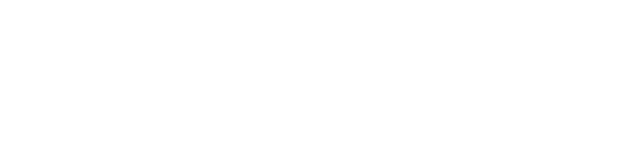
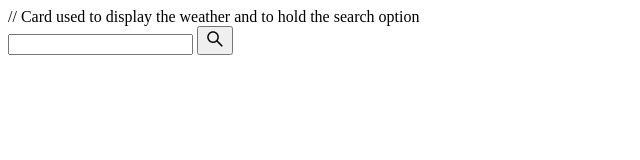
Before and after one commit to vorad1/Weather-App, a plain HTML site: page index.html in a window 1280 px wide. Shown: the whole page, without its empty margins (0-640 px from the left). Drawn offline with Linux system fonts and the light colour scheme.

Commit message:
Initial build of web app

```diff
--- a/index.html
+++ b/index.html
@@ -7,6 +7,18 @@
     <title>Weather App</title>
 </head>
 <body>
+    // Card used to display the weather and to hold the search option
 
+    <div class="card">
+        <div class="search">
+            <input type="text" class="search-bar">
+            <button><svg stroke="currentColor" fill="currentColor" stroke-width="0" viewBox="0 0 1024 1024" height="1.5em"
+                width="1.5em" xmlns="http://www.w3.org/2000/svg">
+                <path
+                  d="M909.6 854.5L649.9 594.8C690.2 542.7 712 479 712 412c0-80.2-31.3-155.4-87.9-212.1-56.6-56.7-132-87.9-212.1-87.9s-155.5 31.3-212.1 87.9C143.2 256.5 112 331.8 112 412c0 80.1 31.3 155.5 87.9 212.1C256.5 680.8 331.8 712 412 712c67 0 130.6-21.8 182.7-62l259.7 259.6a8.2 8.2 0 0 0 11.6 0l43.6-43.5a8.2 8.2 0 0 0 0-11.6zM570.4 570.4C528 612.7 471.8 636 412 636s-116-23.3-158.4-65.6C211.3 528 188 471.8 188 412s23.3-116.1 65.6-158.4C296 211.3 352.2 188 412 188s116.1 23.2 158.4 65.6S636 352.2 636 412s-23.3 116.1-65.6 158.4z">
+                </path>
+              </svg></button>
+        </div>
+    </div>
 </body>
 </html>
```
